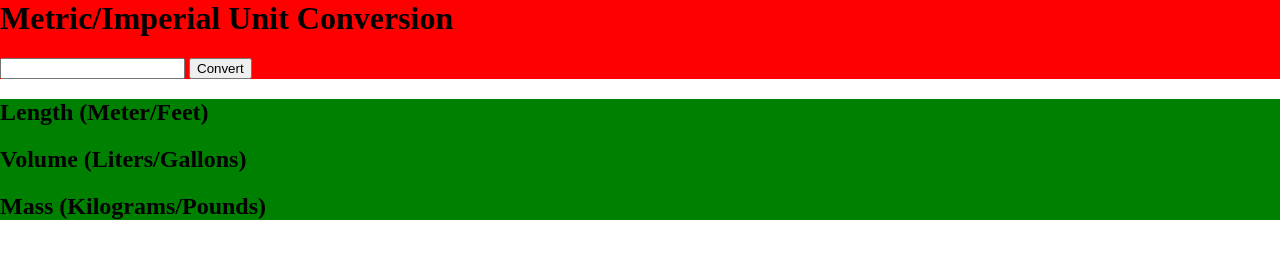
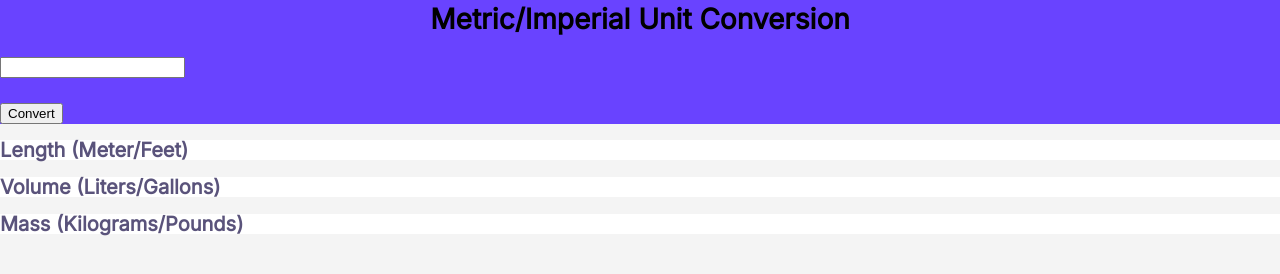
Before and after one commit to adriennfazekas/unit-converter, a plain HTML site: page index.html in a window 1280 px wide. Drawn offline with Linux system fonts and the light colour scheme.

Commit message:
css sketch

```diff
--- a/index.css
+++ b/index.css
@@ -4,12 +4,42 @@
 
 body {
     margin: 0;
+    font-family: 'Inter', sans-serif;
+    background-color: #F4F4F4;
 }
 
 .header {
-    background-color: red;
+    background-color: #6943FF;
+}
+
+h1{
+    font-weight: 800;
+    font-size: 28px;
+    line-height: 38px;
+    text-align: center;
+}
+
+input {
+    text-align: center;
+}
+
+button {
+    display: block;
+    margin-top: 25px;
+    text-align: center;
 }
 
 .convert-container {
-    background-color: green;
+    background-color: #F4F4F4;
 }
+
+#length-el, #volume-el, #mass-el {
+    background-color: white;
+}
+
+h2 {
+    color: #5A537B;
+    font-weight: 600;
+    font-size: 20px;
+    line-height: 20px;
+}
--- a/index.html
+++ b/index.html
@@ -1,12 +1,13 @@
 <html>
     <head>
         <link rel="stylesheet" href="index.css">
+        <link href="https://fonts.googleapis.com/css2?family=Inter&display=swap" rel="stylesheet">
     </head>
     <body>
         <div clas="container">
             <div class="header">
                 <h1>Metric/Imperial Unit Conversion</h1>
-                <input>
+                <input >
                 <button id="convert-btn">Convert</button>
             </div>
 
```
